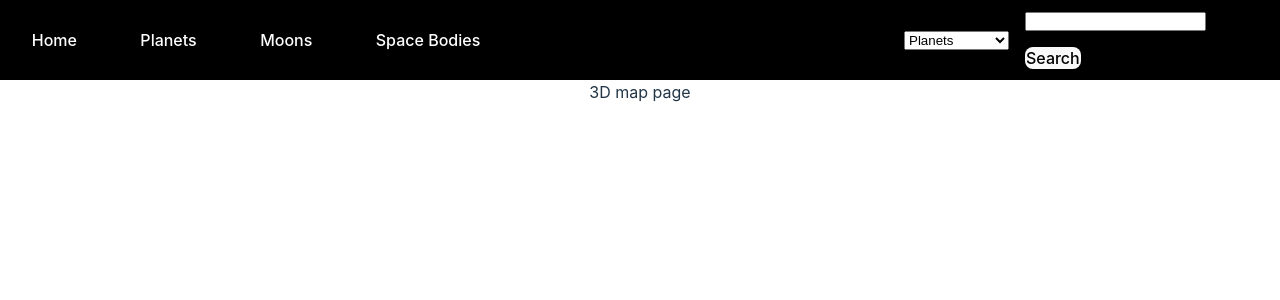
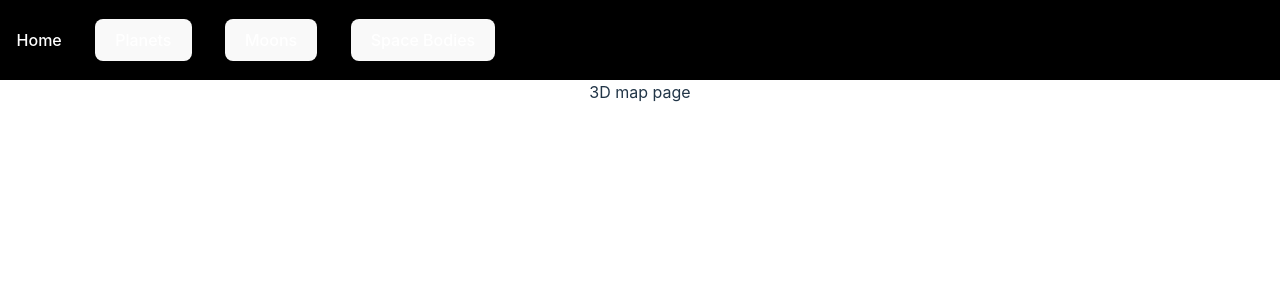
Before and after one commit to wamullins/Nebula-Nav, a React (Vite) app: page / in a window 1280 px wide. Shown: the top 300 px of the page. Built offline with nearby package versions, Linux system fonts and the light colour scheme.

Commit message:
added in session storage alongside context to maintain information on reload. Added in useLocation to be passsed into the axios call. Axios calling is now all done through a single new file called useApi.js which takes in the path and returns data

```diff
--- a/src/App.jsx
+++ b/src/App.jsx
@@ -1,5 +1,6 @@
 import './App.css'
-import { useState, useContext } from 'react'
+
+import { useState } from 'react'
 import DataContext from './DataContext'
 
 import Header from "./components/Header"
@@ -7,9 +8,16 @@ import Main from "./components/Main"
 
 function App() {
 
+    // addigning a default value of planets if there isn't anything yet
+    if (!sessionStorage.getItem("collectionType")) {
+        sessionStorage.setItem("collectionType", "planets")
+    }
+
+    console.log(`test from app.jsx sessionstorage collectiontype is ${sessionStorage.getItem("collectionType")}`)
+
     const [displayInfo, setDisplayInfo] = useState({
-        collection: ''
-      })
+        collectionType: sessionStorage.getItem("collectionType")
+    })
 
     return (
         <div className="app">
--- a/src/components/CollectionPage.jsx
+++ b/src/components/CollectionPage.jsx
@@ -1,41 +1,31 @@
-import axios from "axios";
-import { useState, useEffect, useContext } from "react";
-import DataContext from '../DataContext'
-import { Link } from "react-router-dom";
+import { Link, useLocation} from "react-router-dom";
+import useApi from "../useApi"
 
 const CollectionPage = () => {
 
-    const { displayInfo, setDisplayInfo } = useContext(DataContext)
+    let location = useLocation()
+    let path = location.pathname
+    // console.log(path)
 
-    const [collection, setCollection] = useState();
+    const { data:collection } = useApi(path) // data:collection is changing the name of what i am unpacking "give me data, but reanme it as collection (here)"
 
-    useEffect(() => {
-        const getStuff = async () => {
-            const collection_resp = await axios.get(`https://nebula-nav-api.vercel.app/${displayInfo.collection}`);
-            console.log(collection_resp)
+    // console.log(collection)
 
-            setCollection(collection_resp.data);
-        };
+    if (!collection) {return <div className="loading">Loading...</div>}
 
-        getStuff();
-    }, []);
-
-    if (!collection) {return <div className="loading">Loading {displayInfo.collection}...</div>}
-
-    if (displayInfo.collection === "planets") {
     return (
         <div className="collection-grid">
             {
-                collection.map((planet) => (
-                        <Link to={`${planet.name}`} className="planets-div" key={planet._id}>
-                            <p className="div-title-text">{planet.name}</p>
+                collection.map((object) => (
+                    <Link to={`${object.name}`} className="object-div" key={object._id}>
+                        <p className="div-title-text">{object.name}</p>
                         <div> the model or an image is going to look great right here</div>
                     </Link>
                 ))
             }
         </div>
     )
-    }
+
 }
 
 export default CollectionPage
--- a/src/components/Main.jsx
+++ b/src/components/Main.jsx
@@ -1,6 +1,6 @@
 import { Route, Routes } from "react-router-dom";
-import { useContext } from "react";
-import DataContext from '../DataContext'
+// import { useContext } from "react"
+// import DataContext from '../DataContext'
 
 import Home from './Home'
 import CollectionPage from './CollectionPage'
@@ -10,13 +10,21 @@ import NotFound from "./NotFound";
 
 const Main = () => {
 
-    const { displayInfo } = useContext(DataContext)
+    // const { displayInfo }  = useContext(DataContext);
+
+    // const collectionType = sessionStorage.getItem("collectionType")
+
+    // console.log(`from Main.jsx, displayInfo is ${collectionType}`)
 
     return (
         <Routes>
             <Route exact path="/" element={<Home />} />
-            <Route exact path={`/${displayInfo.collection}`} element={<CollectionPage />} />
-            <Route exact path={`/${displayInfo.collection}/:id`} element={<ObjectPage />} />
+            <Route exact path={`/planets`} element={<CollectionPage />} />
+            <Route exact path={`/planets/:id`} element={<ObjectPage />} />
+            <Route exact path={`/moons`} element={<CollectionPage />} />
+            <Route exact path={`/moons/:id`} element={<ObjectPage />} />
+            <Route exact path={`/bodies`} element={<CollectionPage />} />
+            <Route exact path={`/bodies/:id`} element={<ObjectPage />} />
             <Route exact path="/:id" element={<NotFound />} />
         </Routes>
     )
--- a/src/components/Nav.jsx
+++ b/src/components/Nav.jsx
@@ -1,33 +1,38 @@
 import { Link } from 'react-router-dom'
 import { useContext } from 'react'
 import DataContext from '../DataContext'
+import { useNavigate } from 'react-router-dom'
 
 const Nav = () => {
 
-    const { displayInfo, setDisplayInfo } =
-    useContext(DataContext)
+    let navigate = useNavigate()
+
+    const { displayInfo, setDisplayInfo}  = useContext(DataContext);
+
+    const handleClick = (e) => {
+        e.preventDefault()
+
+        //clicking on one of these buttons will update the session storage, the context, and navigate to the appropriate url
+
+        setDisplayInfo({
+            ...displayInfo,
+            collectionType: e.target.value
+        })
+
+        // console.log(`clicked on ${e.target.value}`)
+        sessionStorage.setItem("collectionType", e.target.value)
+        navigate(`/${e.target.value}`)
+    }
+
+
+
 
     return (
         <div className="nav-links">
             <Link to="/">Home</Link>
-            <Link to="/planets" onClick={()=> {
-                setDisplayInfo({
-                    ...displayInfo,
-                    collection: "planets"
-                })
-            }} >Planets</Link>
-            <Link to="/moons" onClick={()=> {
-                setDisplayInfo({
-                    ...displayInfo,
-                    collection: "moons"
-                })
-            }} >Moons</Link>
-            <Link to="/space-bodies" onClick={()=> {
-                setDisplayInfo({
-                    ...displayInfo,
-                    collection: "space-bodies"
-                })
-            }}>Space Bodies</Link>
+            <button value="planets" onClick={handleClick}>Planets</button>
+            <button value="moons" onClick={handleClick}>Moons</button>
+            <button value="bodies" onClick={handleClick}>Space Bodies</button>
         </div>
     )
 }
--- a/src/components/ObjectPage.jsx
+++ b/src/components/ObjectPage.jsx
@@ -1,29 +1,17 @@
-import { useEffect, useState, useContext  } from "react";
-import DataContext from '../DataContext'
-import { useParams, Link } from "react-router-dom";
-import axios from "axios";
+import { Link, useLocation} from "react-router-dom";
+import useApi from "../useApi"
 
 const ObjectPage = () => {
 
-    const [object, setObject] = useState()
-    //setting up the param to pull to be the ship's ID
+    let location = useLocation()
+    let path = location.pathname
 
-    // using context to identify what collection to be looking in
-    const { displayInfo, setDisplayInfo } = useContext(DataContext)
+    const { data:object } = useApi(path)
 
-    let { id } = useParams()
+    if ( path.includes("planets") && !object) {return <h3>Loading Planet</h3>}
+    if ( path.includes("moons") && !object) {return <h3>Loading Moon</h3>}
+    if ( path.includes("bodies") && !object) {return <h3>Loading Body</h3>}
 
-    console.log(displayInfo.collection)
-
-    useEffect(()=>{
-        const getObject = async() => {
-            const response = await axios.get(`https://nebula-nav-api.vercel.app/${displayInfo.collection}/${id}`)
-            setObject(response.data)
-        }
-        getObject()
-    },[])
-
-    if ( displayInfo.collection==="planets" && !object) {return <h3>Loading Planet</h3>}
     return (
         <div className="detail-div">
             <p className="detail-div-title-text">{object.name}</p>
--- a/src/components/SearchBar.jsx
+++ b/src/components/SearchBar.jsx
@@ -1,42 +1,41 @@
-import React, { useState, useContext } from 'react'
-import DataContext from '../DataContext'
+import React, { useState } from 'react'
 import { useNavigate } from 'react-router-dom'
 
 const SearchBar= () => {
 
-    const { displayInfo, setDisplayInfo } = useContext(DataContext)
+    // let navigate = useNavigate()
 
-    let navigate = useNavigate()
+    // let collectionInfo = sessionStorage.getItem("collecion")
 
-    const initialState = {
-        searchText: ''
-    }
+    // const initialState = {
+    //     searchText: ''
+    // }
 
-    const [formState, setFormState] = useState(initialState)
+    // const [formState, setFormState] = useState(initialState)
 
-    const handleSubmit = (e) => {
-        e.preventDefault()
-        console.log(formState)
+    // const handleSubmit = (e) => {
+    //     e.preventDefault()
+    //     console.log(formState)
 
-        // use the formState information to change the url
-        navigate(`${displayInfo.collection}/${formState.searchText}`)
+    //     // use the formState information to change the url
+    //     navigate(`${collectionInfo}/${formState.searchText}`)
 
-        setFormState(initialState)
-    }
+    //     setFormState(initialState)
+    // }
 
-    const handleChange = (e) => {
-        setFormState({...formState, [e.target.id]: e.target.value})
-    }
+    // const handleChange = (e) => {
+    //     sessionStorage.setItem(`${[e.target.id]}`, `${[e.target.value]}`)
+    // }
 
-    const collectionChange = (e) => {
-        setDisplayInfo({
-            ...displayInfo, [e.target.id]: e.target.value})
-    }
+    // const collectionChange = (e) => {
+    //     setDisplayInfo({
+    //         ...displayInfo, [e.target.id]: e.target.value})
+    // }
 
 
     return (
         <div className="search-bar-div">
-             <select className="select-box" id="collection" onChange={collectionChange} value={displayInfo.collection}>
+             {/* <select className="select-box" id="collection" onChange={collectionChange} value={collectionInfo}>
                 <option value="planets">Planets</option>
                 <option value="moons">Moons</option>
                 <option value="space-bodies">Space Bodies</option>
@@ -44,7 +43,7 @@ const SearchBar= () => {
             <form onSubmit={handleSubmit}>
                 <input className="search-text" type="text" id="searchText" onChange={handleChange} value={formState.searchText}/>
                 <button className="search-button" type="submit">Search</button>
-            </form>
+            </form> */}
         </div>
     )
 }
--- /dev/null
+++ b/src/useApi.js
@@ -0,0 +1,24 @@
+import { useEffect, useState } from "react";
+import axios from "axios";
+
+const useApi = (path) => {
+    const [data, setData] = useState();
+
+    useEffect(() => {
+        const getData = async () => {
+            const resp = await axios.get(`https://nebula-nav-api.vercel.app${path}`);
+
+            setData(resp.data);
+        };
+        getData();
+    }, [data]);
+
+    // adding data as a dependency of useEffect to trigger a rerender
+
+    return {
+        // isLoading: data === null,
+        data: data,
+    };
+};
+
+export default useApi;
```
Lines whose indentation alone changed are shown as unchanged.
